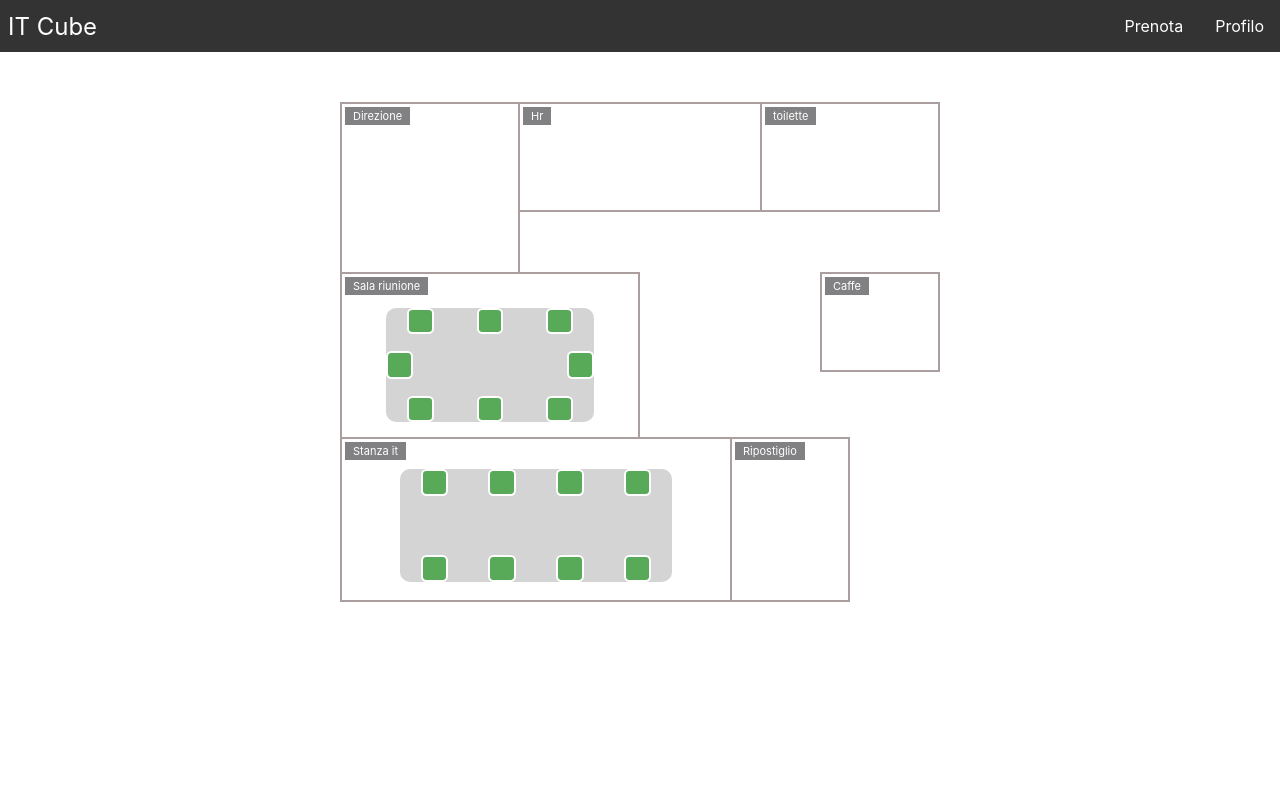
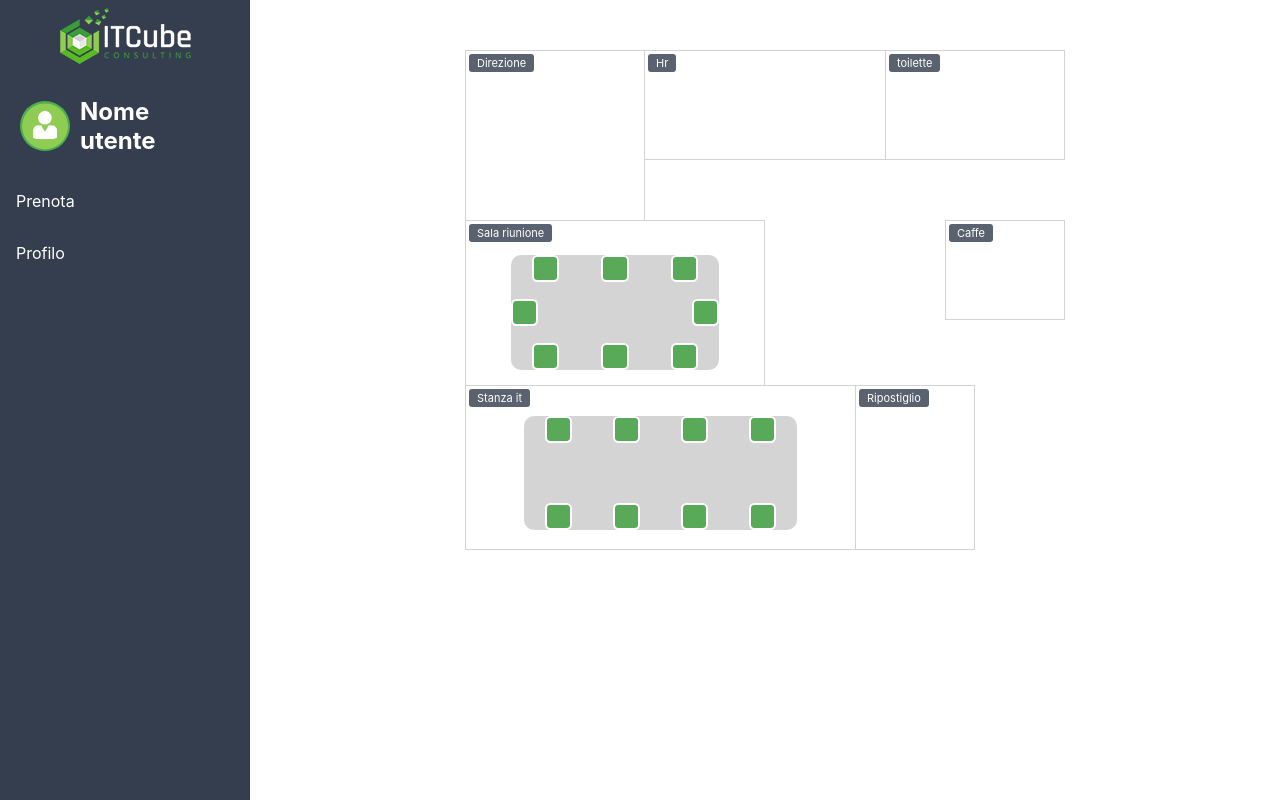
Before and after one commit to lpItCube/prenotazioni-ufficio, a Next.js app: page /prenota/1 in a window 1280 px wide. Built offline with nearby package versions, Linux system fonts and the light colour scheme; no server answers; the database is empty.

Commit message:
Samuele
fix menu

```diff
--- a/components/calendar.tsx
+++ b/components/calendar.tsx
@@ -81,8 +81,8 @@ function Calendar() {
     </Head>
     <div className="calendar-container">
       <div className="content-test-info">
-        <h2>Selezione un giorno disponibile per eseguire una prenotazione per quella data</h2>
-        <div className="separator"> </div>
+        <h2 className="calendar-info">Selezione un giorno disponibile per eseguire una prenotazione per quella data</h2>
+        <div className="separatorCalendar"> </div>
       </div>
       <div className="wrapper">
         <header>
--- a/components/navbar.tsx
+++ b/components/navbar.tsx
@@ -15,13 +15,21 @@ function Navbar() {
 
   return (
     <div className="navbar">
-      <div className="brand-title"> IT Cube </div>
+      <div className="brand-title">
+          <img src="../logo.png"  />
+      </div>
+      <div className="content-user">
+          <img className="user-img" src="../user.gif"  />
+          <h2 className="user-name-menu">Nome utente</h2>
+      </div>
       <div className="navbar-links">
         <ul>
           <CustomLink href="/prenota">Prenota</CustomLink>
           <CustomLink href="/profilo">Profilo</CustomLink>
         </ul>
+        <p></p>
       </div>
+
       <a href="#" className="toggle-button">
         <span className="bar"></span>
         <span className="bar"></span>
--- a/pages/_app.tsx
+++ b/pages/_app.tsx
@@ -11,8 +11,11 @@ import { SessionProvider } from 'next-auth/react'
 export default function App({ Component, pageProps }: AppProps) {
   return (
     <SessionProvider session={pageProps.session}>
-      <Navbar />
-      <Component {...pageProps} />
+      <div className="content-page">
+          <Navbar />
+          <Component {...pageProps} />
+      </div>
+
     </SessionProvider >
   )
 }
--- a/styles/calendar.css
+++ b/styles/calendar.css
@@ -4,6 +4,7 @@
   align-items: center;
   justify-content: center;
   min-height: 100vh;
+  margin: auto;
 }
 
 .calendar-button {
@@ -26,6 +27,9 @@
   width: 450px;
   background: #fff;
   border-radius: 10px;
+
+  -webkit-box-shadow: 1px 1px 15px -4px #000000;
+  box-shadow: 1px 1px 15px -4px #000000;
 }
 
 .wrapper header {
@@ -124,13 +128,17 @@ header .icons span:last-child{
 }
 
 .content-test-info{
-  margin-bottom: 20px;
-  color: #fff ;
+  margin-bottom: -9px;
   max-width: 500px;
   text-align: center;
 }
 
-.separator{
+.calendar-info{
+  font-size: 18px;
+  color: #2d2d3b;
+}
+
+.separatorCalendar{
   height: 2px;
   width: 300px;
   margin-left: 100px;
--- a/styles/first-office.css
+++ b/styles/first-office.css
@@ -1,5 +1,7 @@
 .office-container {
   margin-top: 50px;
+  margin-left: auto;
+  margin-right: auto;
 }
 
 .office-margin {
@@ -12,7 +14,7 @@
 }
 
 .r-border {
-  border: rgb(170, 158, 158) solid 2px;
+  border: #d3d3d3 solid 1px;
 }
 
 .r-border-no-bottom {
@@ -158,9 +160,10 @@
 .text-name-room {
   font-size: 11px;
   padding: 2px 8px;
-  background: rgb(78 78 81 / 71%);
+  background: rgba(52, 62, 78, 0.81);
   margin: 3px;
   color: white;
+  border-radius: 3px;
 }
 
 .prenotazione-all {
@@ -193,7 +196,7 @@
 }
 
 .border-detail {
-  border: rgb(170, 158, 158) solid 2px;
+  border: #000 solid 2px;
   width: 100%;
   height: 225px;
 }
--- a/styles/globals.css
+++ b/styles/globals.css
@@ -26,25 +26,54 @@ a {
   }
   body {
     color: black;
-    background: rgb(52, 62, 78);
+    background: #d7d8e4;
   }
+}
+
+.content-page{
+  display: flex;
+}
+
+.content-user{
+  display: flex;
+  align-items: center;
+  justify-content: flex-start;
+
+  width: 100%;
+  padding: 20px;
+
+}
+
+.user-img{
+  height: 50px;
+  width: 50px;
+  border-radius: 50%;
+  background: #4CAF50;
+  margin-right: 10px;
 }
 
 .navbar {
   display: flex;
-  justify-content: space-between;
   align-items: center;
-  background-color: #333;
+  background-color:  rgb(52, 62, 78);
   color: white;
+
+  height: 100vh;
+  width: 250px;
+  flex-direction: column;
 }
 
 .brand-title {
-  font-size: 1.5rem;
-  margin: .5rem;
+  font-size: 1.3rem;
+  margin: 0.5rem 30px;}
+
+.navbar-links {
+  width: 100%;
 }
 
 .navbar-links ul {
   display: flex;
+  flex-direction: column;
   margin: 0;
   padding: 0;
 }
@@ -81,7 +110,7 @@ a {
 }
 
 .navbar-links li.active {
-  background-color: rgb(52, 62, 78);
+  background-color: #ffffff29;
 }
 
 .confirm-btn {
@@ -96,7 +125,23 @@ a {
   margin-bottom: 10px;
 }
 
+
+.content-menu{
+
+}
+
+.user-name-menu {
+  max-width: 100px;
+}
+
+
+
 @media (max-width: 400px) {
+
+  .content-page{
+    flex-direction: column;
+  }
+
   .toggle-button {
     display: flex;
   }
@@ -104,6 +149,12 @@ a {
   .navbar {
     flex-direction: column;
     align-items: flex-start;
+    height: fit-content;
+    width: 100%;
+  }
+
+  .content-user{
+    display: none;
   }
 
   .navbar-links {
@@ -128,6 +179,4 @@ a {
     display: flex;
   }
 
-
-
 }
```
Also changed, not shown: public/logo.png (added), public/user.gif (added).
